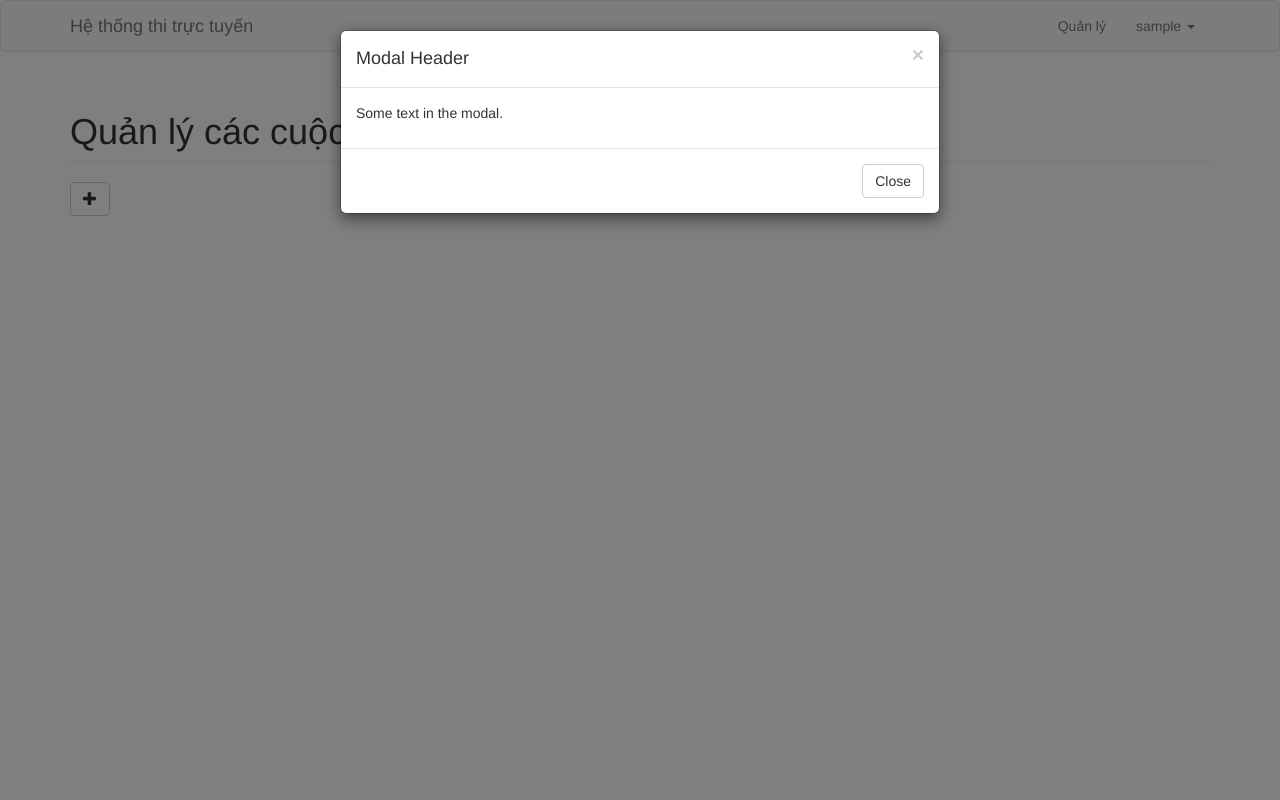
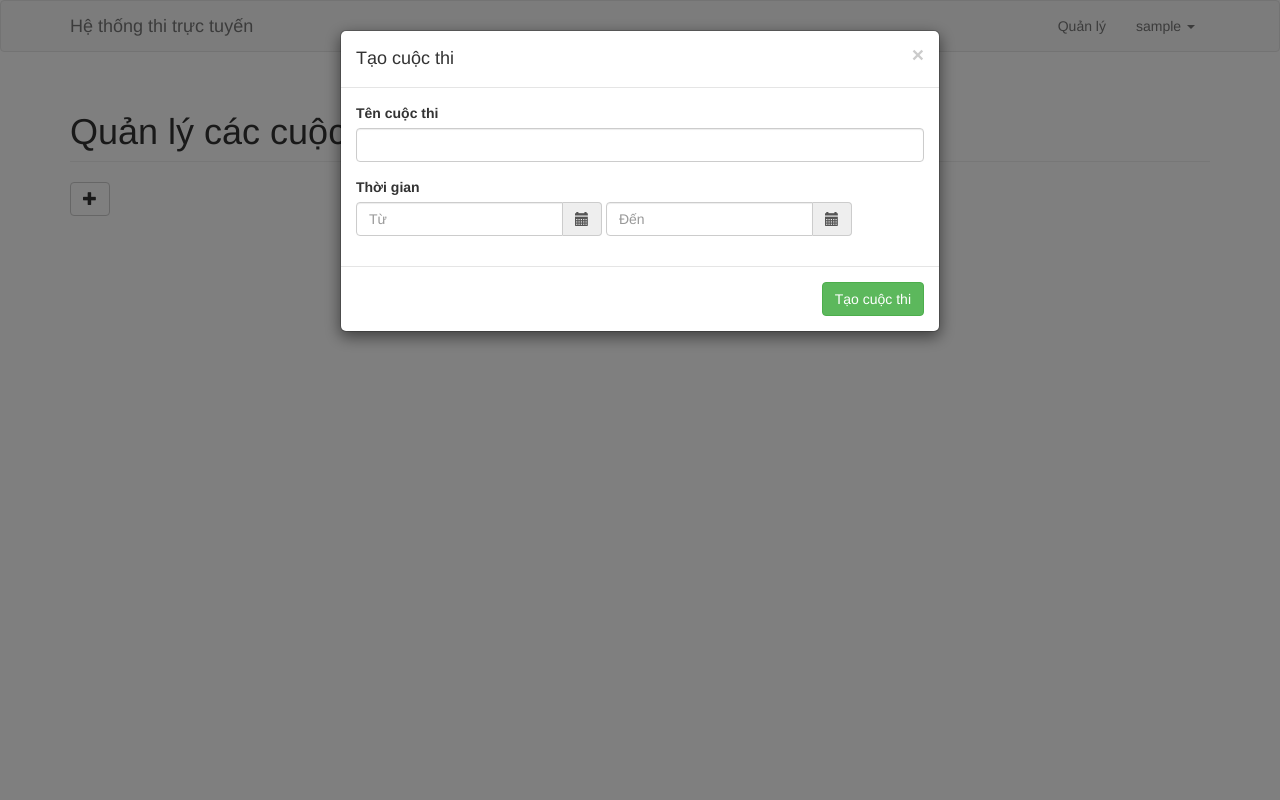
Before and after one commit to khanha2/hcmus-omc, a Django app: page /contests/ in a window 1280 px wide, after a click that opens the changed part. Run offline with Django 3.2, Linux system fonts and the light colour scheme; the visitor is signed in with stand-in values (Sample User, id 1); data that the repository does not hold is empty; some libraries are stand-ins or nearby versions.

Commit message:
Implement create contest function

```diff
--- a/omc/contests/models.py
+++ b/omc/contests/models.py
@@ -30,6 +30,8 @@ class ContestManager(BaseModel):
     def __unicode__(self):
         return '%s - %s' % (str(self.contest), str(self.user))
 
+# class Contestant(BaseModel):
+#     pass
 
 auditlog.register(Contest)
 auditlog.register(ContestManager)
--- a/omc/contests/service.py
+++ b/omc/contests/service.py
@@ -6,16 +6,19 @@ from common.utilities import get_paginated_list
 def contests(search_criteria=None):
     if search_criteria and 'management' in search_criteria and 'user' in search_criteria:
         contest_objects = [cm.contest for cm in ContestManager.objects.filter(
-            user=search_criteria['user'])]
+            user=search_criteria['user'], is_deleted=False)]
     else:
-        contest_objects = Contest.objects.all()
+        contest_objects = Contest.objects.filter(is_deleted=False)
     contest_objects = contest_objects.order_by('-from_time')
     result = []
     for c in contest_objects:
         contest_dict = {}
         contest_dict['id'] = c.id
         contest_dict['name'] = c.name
-        contest_dict['from_time'] = str(c.from_time)
-        contest_dict['to_time'] = str(c.to_time)
+        if not c.from_time or not c.to_time:
+            contest_dict['time_string'] = None
+        else:
+            contest_dict[
+                'time_string'] = '%s - %s' % (str(c.from_time), str(c.to_time))
         result.append(contest_dict)
     return result
--- a/omc/contests/urls.py
+++ b/omc/contests/urls.py
@@ -5,4 +5,5 @@ from contests import views
 urlpatterns = [
     url(r'^contests/$', views.contests, name='contests'),
     url(r'^create/$', views.create, name='create'),
+    url(r'^update/$', views.update, name='update'),
 ]
--- a/omc/contests/views.py
+++ b/omc/contests/views.py
@@ -1,8 +1,10 @@
 import json
 
-from django.http import HttpResponse
+from django.contrib.auth.decorators import login_required
+from django.http import Http404, HttpResponse
 from django.shortcuts import render
 
+from common.utilities import convert_string_to_time
 from contests.models import Contest, ContestManager
 from contests import service
 # Create your views here.
@@ -12,11 +14,31 @@ def contests(request):
     return HttpResponse(json.dumps(service.contests()), content_type='application/json')
 
 
+@login_required
 def create(request):
-    pass
+    result = {'success': False}
+    if not request.user.is_superuser and not request.user.can_create_contest:
+        raise Http404
+    if request.method == 'POST':
+        if not 'name' in request.POST:
+            return HttpResponse(json.dumps(result), content_type='application/json')
+        name = request.POST['name']
+        if not name:
+            return HttpResponse(json.dumps(result), content_type='application/json')
+        contest = Contest()
+        contest.name = request.POST['name']
+        if 'from_time' in request.POST:
+            contest.from_time = convert_string_to_time(
+                request.POST['from_time'])
+        if 'to_time' in request.POST:
+            contest.to_time = convert_string_to_time(request.POST['to_time'])
+        contest.save()
+        result['success'] = True
+        result['id'] = contest.id
+    return HttpResponse(json.dumps(result), content_type='application/json')
 
 
-def update_contest(request):
+def update(request):
     pass
 
 
--- a/omc/webapp/static/scripts/contests-management.js
+++ b/omc/webapp/static/scripts/contests-management.js
@@ -1,8 +1,14 @@
 $(document).ready(function() {
     var page = 1;
 
+    function initialize() {
+        $('#contest-from-time').datetimepicker();
+        $('#contest-to-time').datetimepicker();
+    }
+
     function addItem(element) {
-        var row = '<li class="list-group-item"><div class="pull-right"><a class="btn btn-default btn-sm" href="' + contestUrl + '?id=' + element.id + '"><i class="glyphicon glyphicon-cog"></i></a></div><h4 class="list-group-item-heading">' + element.name + '</h4><p class="list-group-item-text">' + element.from_time + ' - ' + element.to_time + '</p></li>';
+        var timeString = element.time_string == null ? '<em>Chưa có thông tin</em>' : element.time_string;
+        var row = '<li class="list-group-item"><div class="pull-right"><a class="btn btn-default btn-sm" href="' + contestUrl + '?id=' + element.id + '"><i class="glyphicon glyphicon-cog"></i></a></div><h4 class="list-group-item-heading">' + element.name + '</h4><p class="list-group-item-text">' + timeString + '</p></li>';
         $('#contests').append(row);
     }
 
@@ -19,5 +25,37 @@ $(document).ready(function() {
         });
     }
 
+    function getFormatedTimeString(timeString) {
+        var timeObject = moment(timeString, 'MM/DD/YYYY HH:mm A');
+        if (timeObject.isValid()) {
+            return timeObject.day() + '/' + timeObject.month() + '/' + timeObject.year() + ' ' + timeObject.hour() + ':' + timeObject.minute();
+        }
+        return null;
+    }
+
+    function createContest() {
+        $.ajax({
+            url: createApiUrl,
+            type: 'POST',
+            data: {
+                name: $('#contest-name').val(),
+                from_time: getFormatedTimeString($('#contest-from-time input').val()),
+                to_time: getFormatedTimeString($('#contest-to-time input').val()),
+                csrfmiddlewaretoken: csrfToken
+            },
+            success: function(response) {
+                if (response.success) {
+                    window.location.href = contestUrl + '?id=' + response.id;
+                }
+            }
+        });
+    }
+
+    $('#btn-create').on('click', function(e) {
+        e.preventDefault();
+        createContest();
+    });
+
+    initialize();
     loadData();
 });
--- a/omc/webapp/templates/contests/contests.html
+++ b/omc/webapp/templates/contests/contests.html
@@ -1,6 +1,10 @@
 {% extends 'layout.html' %}
 
 {% load staticfiles %}
+
+{% block styles %}
+<link rel="stylesheet" type="text/css" href="https://cdnjs.cloudflare.com/ajax/libs/bootstrap-datetimepicker/4.17.45/css/bootstrap-datetimepicker.min.css">
+{% endblock %}
 
 {% block content %}
 <div class="row">
@@ -17,10 +21,13 @@
 {% endblock %}
 
 {% block scripts %}
+<script type="text/javascript" src="https://cdnjs.cloudflare.com/ajax/libs/moment.js/2.17.1/moment.min.js"></script>
+<script type="text/javascript" src="https://cdnjs.cloudflare.com/ajax/libs/bootstrap-datetimepicker/4.17.45/js/bootstrap-datetimepicker.min.js"></script>
+
 <script type="text/javascript">
 var contestsApiUrl = '{% url 'contests:contests' %}';
 var contestUrl = '{% url 'webapp:contest_overview' %}';
-var createApiUrl = '';
+var createApiUrl = '{% url 'contests:create' %}';
 </script>
 
 <script type="text/javascript" src="{% static 'scripts/contests-management.js' %}"></script>
--- a/omc/webapp/templates/contests/modal_create_contest.html
+++ b/omc/webapp/templates/contests/modal_create_contest.html
@@ -4,13 +4,29 @@
         <div class="modal-content">
             <div class="modal-header">
                 <button type="button" class="close" data-dismiss="modal">&times;</button>
-                <h4 class="modal-title">Modal Header</h4>
+                <h4 class="modal-title">Tạo cuộc thi</h4>
             </div>
             <div class="modal-body">
-                <p>Some text in the modal.</p>
+                <div class="form-group">
+                    <label>Tên cuộc thi</label>
+                    <input type="text" class="form-control" id="contest-name">
+                </div>
+                <div class="form-group">
+                    <label>Thời gian</label>
+                    <div class="form-inline">
+                        <div class="input-group date" id="contest-from-time">
+                            <input type="text" class="form-control" placeholder="Từ" />
+                            <span class="input-group-addon"><span class="glyphicon glyphicon-calendar"></span></span>
+                        </div>
+                        <div class="input-group date" id="contest-to-time">
+                            <input type="text" class="form-control" placeholder="Đến" />
+                            <span class="input-group-addon"><span class="glyphicon glyphicon-calendar"></span></span>
+                        </div>
+                    </div>
+                </div>
             </div>
             <div class="modal-footer">
-                <button type="button" class="btn btn-default" data-dismiss="modal">Close</button>
+                <button type="button" class="btn btn-success" data-dismiss="modal" id="btn-create">Tạo cuộc thi</button>
             </div>
         </div>
     </div>
```
